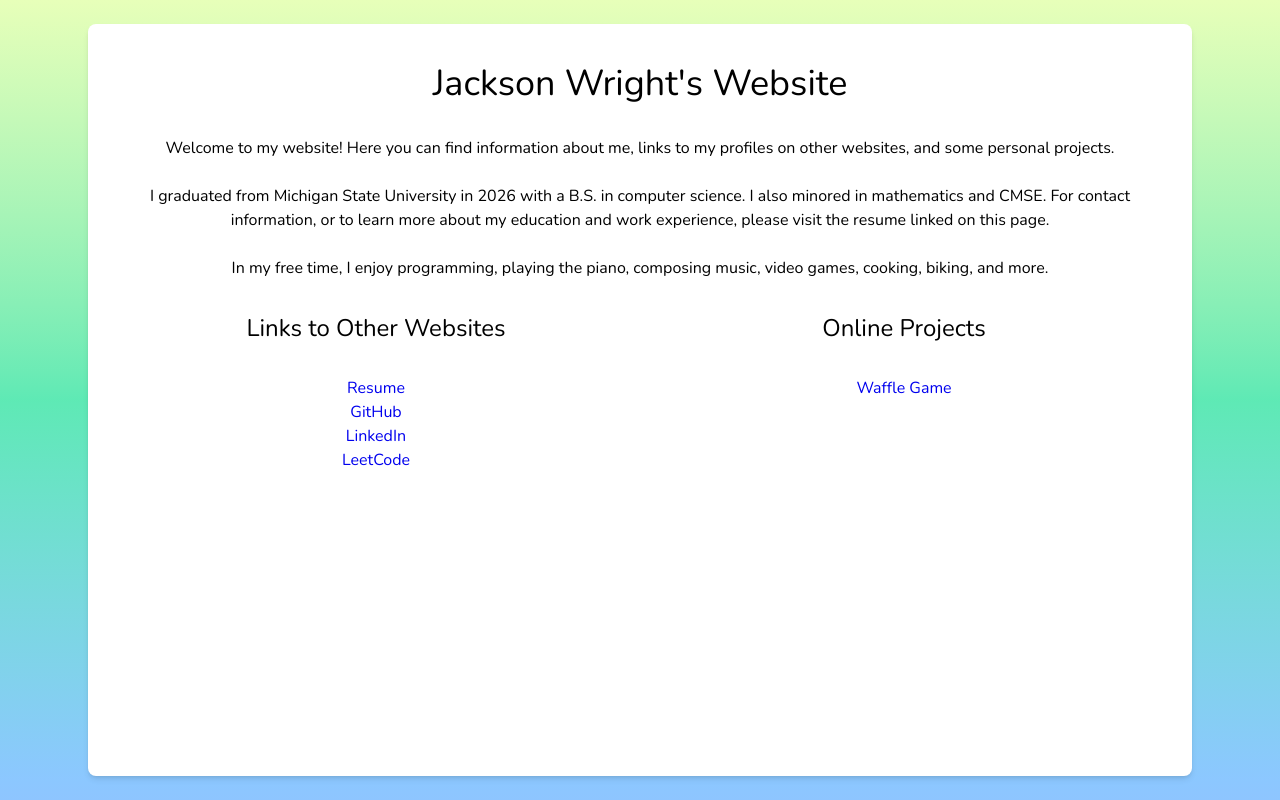
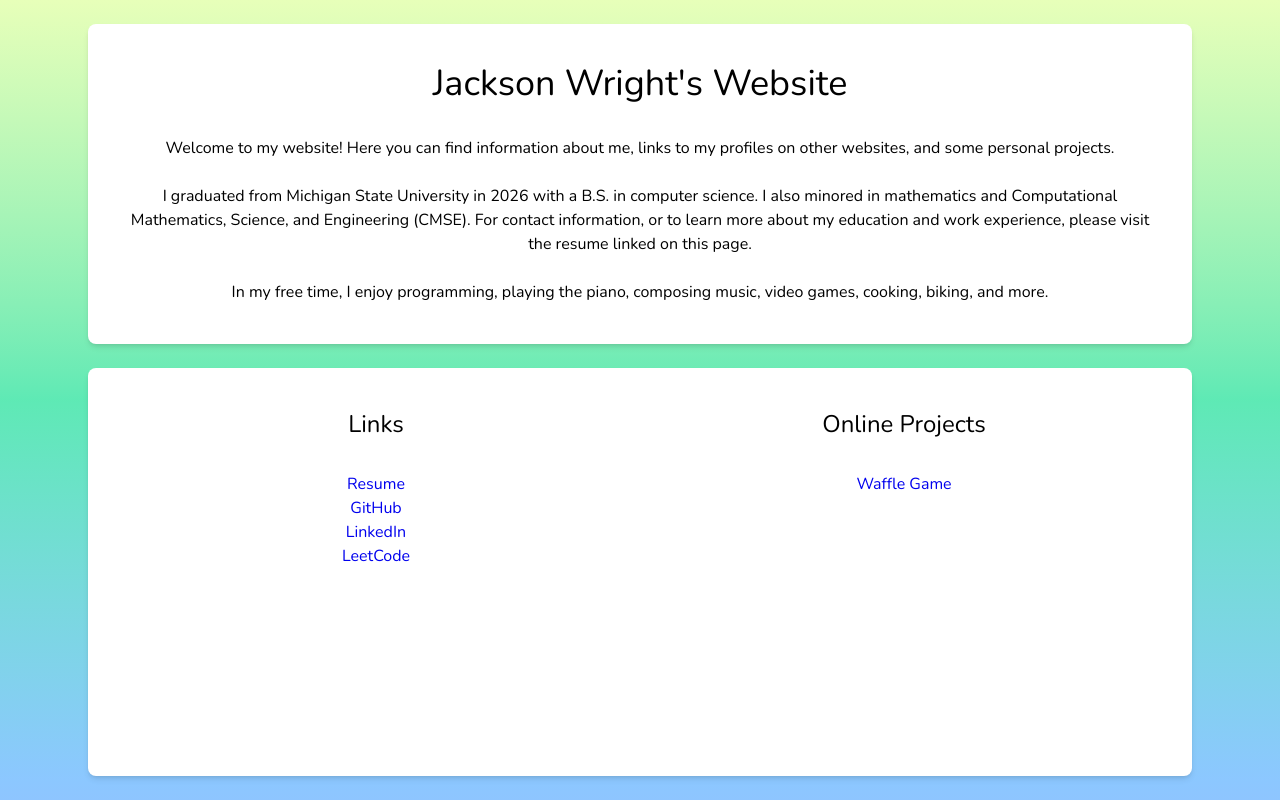
Before and after one commit to Spizzicato/professional-website, a Next.js app: page / in a window 1280 px wide. Built offline with nearby package versions, Linux system fonts and the light colour scheme.

Commit message:
improved layout

```diff
--- a/app/page.tsx
+++ b/app/page.tsx
@@ -4,40 +4,38 @@ import Link from 'next/link';
 export default function Home() {
     return (
         <div className="min-h-dvh flex flex-col bg-linear-to-b from-[#E7FFB9] via-emerald-300 to-blue-300">
-            <main className="flex-1 w-full max-w-6xl mx-auto p-6 text-black flex flex-col">
+            <main className="grid min-h-dvh max-w-6xl mx-auto p-6 text-black flex flex-col grid-rows-[auto_1fr] gap-6">
+
                 <div className="shadow-md bg-white h-full rounded-lg p-6 flex-1 flex-col items-center">
-
                     <div className="p-4 text-4xl text-center">Jackson Wright's Website</div>
                     <div className="p-4 text-l text-center">
                         Welcome to my website!
                         Here you can find information about me, links to my profiles on other websites, and some personal projects.
                         <br/><br/>
                         I graduated from Michigan State University in 2026 with a B.S. in computer science.
-                        I also minored in mathematics and CMSE.
+                        I also minored in mathematics and Computational Mathematics, Science, and Engineering (CMSE).
                         For contact information, or to learn more about my education and work experience, please visit the resume linked on this page.
                         <br/><br/>
                         In my free time, I enjoy programming, playing the piano, composing music, video games, cooking, biking, and more.
                     </div>
+                </div>
 
-                    <div className="flex flex-row justify-around">
-                        <div className="flex-1 flex flex-col items-center">
-                            <div className="p-4 text-2xl text-center">Links to Other Websites</div>
+                <div className="shadow-md bg-white h-full rounded-lg p-6 flex-1 flex-col items-center">
+                    <div className="grid grid-rows-[auto_1fr_auto_1fr] grid-cols-1 grid-flow-col md:grid-rows-[auto_1fr] md:grid-cols-2">
+                        <div className="p-4 text-2xl text-center whitespace-nowrap">Links</div>
                         <ul className="p-4 text-center">
-                                <li><a href="https://docs.google.com/document/d/1HOXhOrEMgyCefeUX7OC_kM4NW-zTf1uRs9cql1WmlkE/edit?usp=sharing">Resume</a></li>
+                            <li><a href="https://drive.google.com/file/d/1BSi26PO8rQ16zoABcI_kasdMA3qIW4mw/view?usp=sharing">Resume</a></li>
                             <li><a href="https://github.com/Spizzicato">GitHub</a></li>
                             <li><a href="https://www.linkedin.com/in/jackson-wright-61008a30b/">LinkedIn</a></li>
                             <li><a href="https://leetcode.com/u/Spizzicato/">LeetCode</a></li>
                         </ul>
-                        </div>
-                        <div className="flex-1 flex-col items-center">
-                            <div className="p-4 text-2xl text-center">Online Projects</div>
+                        <div className="p-4 text-2xl text-center whitespace-nowrap">Online Projects</div>
                         <ul className="p-4 text-center">
                             <li><Link href="/wafflegame">Waffle Game</Link></li>
                         </ul>
                     </div>
                 </div>
 
-                </div>
             </main>
         </div>
     );
```
Lines whose indentation alone changed are shown as unchanged.
